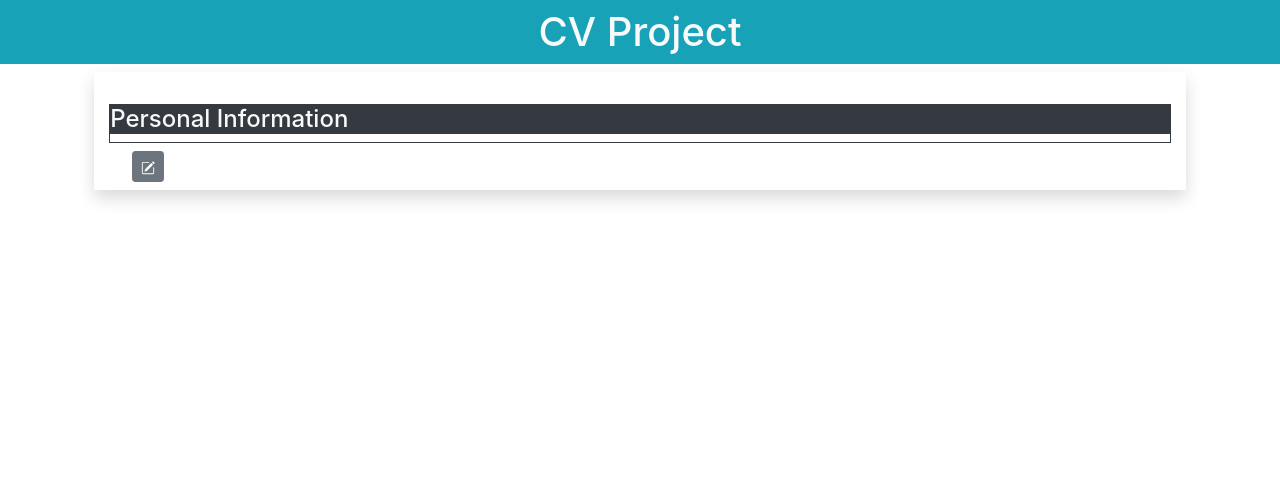
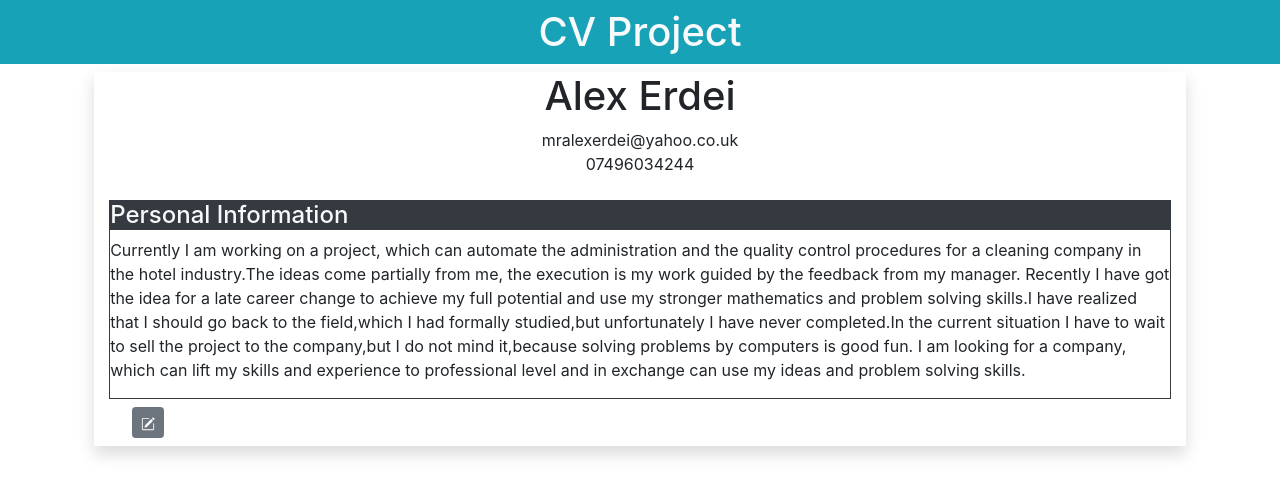
Before and after one commit to AlexErdei73/cv-project-hooks, a React (Create React App) app: page / in a window 1280 px wide. Shown: the top 496 px of the page. Built offline with nearby package versions, Linux system fonts and the light colour scheme.

Commit message:
hardcode the general information

```diff
--- a/src/components/generalInformation.jsx
+++ b/src/components/generalInformation.jsx
@@ -1,14 +1,23 @@
 import React, { Component } from "react";
-import { Trash, PencilSquare } from "react-bootstrap-icons";
+import { PencilSquare } from "react-bootstrap-icons";
 
 class GeneralInformation extends Component {
   state = {
-    /*name: "",
-    email: "",
-    phone: "",
-    personalInformation: "asda",
+    name: "Alex Erdei",
+    email: "mralexerdei@yahoo.co.uk",
+    phone: "07496034244",
+    personalInformation: `Currently I am working on a project,
+    which can automate the administration and the quality control procedures
+    for a cleaning company in the hotel industry.The ideas come partially from me,
+    the execution is my work guided by the feedback from my manager.
+    Recently I have got the idea for a late career change to achieve my full potential
+    and use my stronger mathematics and problem solving skills.I have realized that
+    I should go back to the field,which I had formally studied,but unfortunately
+    I have never completed.In the current situation I have to wait to sell the project
+    to the company,but I do not mind it,because solving problems by computers is good fun.
+    I am looking for a company, which can lift my skills and experience to professional level
+    and in exchange can use my ideas and problem solving skills.`,
     isEditing: false,
-    value: "asda",*/
   };
 
   handleClick = (event) => {
```
